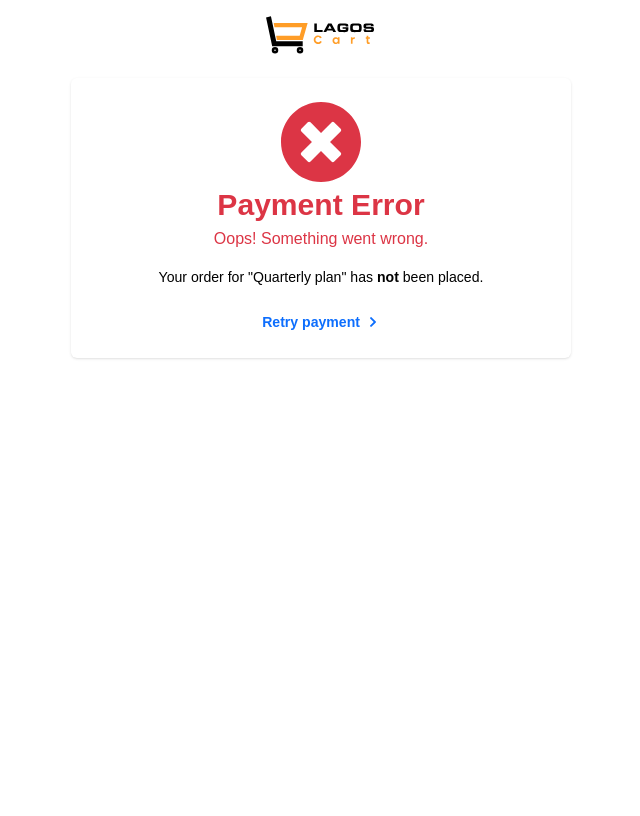
After one commit to iballi2017/lagos-cart, a PHP site: page /payment-failed.html in a window 1280 px wide. The commit adds this page. Shown: the whole page, without its empty margins (319-959 px from the left). Run offline with PHP 8.4, Linux system fonts and the light colour scheme.

Commit message:
implement designs for successful and failed payment/order

```diff
--- /dev/null
+++ b/src/payment-failed.html
@@ -0,0 +1,49 @@
+<!DOCTYPE html>
+<html lang="en">
+
+<head>
+    <meta charset="UTF-8">
+    <meta name="viewport" content="width=device-width, initial-scale=1.0">
+    <title>Lagoscart - Online shopping mall | Subscription plans</title>
+    <link rel="icon" type="image/x-icon" href="./assets/icons/favicon.png">
+    <!-- Custom CSS -->
+    <link rel="stylesheet" href="./stylesheets/main.css">
+    <!-- tailwind compiled css -->
+    <link rel="stylesheet" href="./stylesheets/tailwind.css">
+</head>
+
+<body>
+    <div class="subscription-plans">
+        <header class="my-4">
+            <div class="wrapper">
+                <a href="https://lagoscart.com/">
+                    <div class="logo-wrapper mx-auto">
+                        <img src="./assets/images/brand-logo.svg" alt="">
+                    </div>
+                </a>
+            </div>
+        </header>
+
+        <main>
+            <section>
+                <div class="wrapper">
+                    <div class="payment-status-card | failed | shadow rounded-md mx-auto mt-6">
+                        <div class="failed-icon">
+                            <img src="./assets/icons/times-circle-solid.svg" alt="">
+                        </div>
+                        <div class="text-center">
+                            <h1 class="text-danger font-bold fs-300">Payment Error</h1>
+                            <p class="text-danger">Oops! Something went wrong.</p>
+                            <p class="mt-4 fs-50">Your order for "Quarterly plan" has <strong>not</strong> been placed.</p>
+                            <p class="text-blue-link font-bold">
+                                <a href="#" class="fs-50 link mt-6">Retry payment</a>
+                            </p>
+                        </div>
+                    </div>
+                </div>
+            </section>
+        </main>
+    </div>
+</body>
+
+</html>
--- a/src/sass/_components/_cards.scss
+++ b/src/sass/_components/_cards.scss
@@ -54,13 +54,45 @@
     button {
       font-weight: 500;
     }
-
-
   }
-  @include mixins.maxmq(50em){
+  @include mixins.maxmq(50em) {
     margin-top: 4em;
-    &.card{
-        line-height: 25px;
+    &.card {
+      line-height: 25px;
     }
   }
 }
+
+.payment-status-card {
+  max-width: 500px;
+  padding: 1.5em;
+
+  &.successful,
+  &.failed {
+    .failed-icon {
+      max-width: 5rem;
+      margin: 0 auto;
+    }
+    .link {
+      display: inline-flex;
+      align-items: center;
+      &::after {
+        // content: url(../assets/icons/chevron-right-solid.svg);
+        content: "";
+        background-image: url(../assets/icons/chevron-right-solid.svg);
+        background-size: contain;
+        background-repeat: no-repeat;
+        display: block;
+        width: 10px;
+        height: 10px;
+        margin-left: 0.7em;
+      }
+    }
+  }
+
+  &.successful {
+  }
+
+  &.failed {
+  }
+}
--- a/src/sass/_partials/_variables.scss
+++ b/src/sass/_partials/_variables.scss
@@ -4,6 +4,10 @@
   --color-secondary: #3a8c13;
   --color-text: #333333;
   --color-white: #ffffff;
+  --color-danger: #dc3545;
+  --color-blue-link: #0d6efd;
+  --color-success: #198754;
+
 
   /* TYPOGRAPHY */
   @import url("https://fonts.googleapis.com/css2?family=Poppins:wght@400;600;700;900&display=swap");
@@ -16,6 +20,7 @@
   --fs-plan-card-title: 1.25rem; //20px;
   --fs-plan-card-tagline: 1.5rem; //24px;
   --fs-50: 0.88rem; //14px;
+  --fs-300: 1.88rem; //30px;
 
   /* SIZES */
   --size-50: 1.88em; //30px;
@@ -36,10 +41,11 @@
 @media (max-width: 50em) {
   :root {
     /* TYPOGRAPHY */
+  --fs-300: 1.56rem; //25px;
 
     /* SIZES */
-  --fs-hero-title: 1.56rem; //25px;
-  line-height: 35px;
+    --fs-hero-title: 1.56rem; //25px;
+    line-height: 35px;
 
     --size-50: 1em; //16px;
     --size-100: 1.38em; //22px;
--- a/src/sass/_utility/_index.scss
+++ b/src/sass/_utility/_index.scss
@@ -14,8 +14,37 @@
 .text-secondary {
     color: var(--color-secondary);
 }
+
+.text-danger {
+    color: var(--color-danger);
+}
+
+.text-blue-link{
+    color: var(--color-blue-link);
+}
+
+.text-success{
+    color: var(--color-success);
+}
+
 .bg-secondary {
     background-color: var(--color-secondary);
+}
+
+.bg-danger {
+    background-color: var(--color-danger);
+}
+
+.bg-blue-link{
+    background-color: var(--color-blue-link);
+}
+
+.bg-success{
+    background-color: var(--color-success);
+}
+
+.fs-hero-title {
+    font-size: var(--fs-hero-title);
 }
 
 .fs-plan-card-title {
@@ -24,6 +53,14 @@
 
 .fs-plan-card-tagline {
     font-size: var(--fs-plan-card-tagline);
+}
+
+.fs-50 {
+    font-size: var(--fs-50);
+}
+
+.fs-300 {
+    font-size: var(--fs-300);
 }
 
 .fw-bold {
@@ -49,10 +86,6 @@
     text-decoration: underline;
 }
 
-.fs-hero-title {
-    font-size: var(--fs-hero-title);
-}
-
 .lh-200 {
     line-height: var(--lh-200);
 }
--- a/src/stylesheets/main.css
+++ b/src/stylesheets/main.css
@@ -12,6 +12,9 @@
   --color-secondary: #3a8c13;
   --color-text: #333333;
   --color-white: #ffffff;
+  --color-danger: #dc3545;
+  --color-blue-link: #0d6efd;
+  --color-success: #198754;
   /* TYPOGRAPHY */
   @import url("https://fonts.googleapis.com/css2?family=Poppins:wght@400;600;700;900&display=swap");
   --ff-primary: "Poppins", sans-serif;
@@ -20,6 +23,7 @@
   --fs-plan-card-title: 1.25rem;
   --fs-plan-card-tagline: 1.5rem;
   --fs-50: 0.88rem;
+  --fs-300: 1.88rem;
   /* SIZES */
   --size-50: 1.88em;
   --size-100: 2.63em;
@@ -38,6 +42,7 @@
 @media (max-width: 50em) {
   :root {
     /* TYPOGRAPHY */
+    --fs-300: 1.56rem;
     /* SIZES */
     --fs-hero-title: 1.56rem;
     line-height: 35px;
@@ -158,8 +163,36 @@ html {
   color: var(--color-secondary);
 }
 
+.text-danger {
+  color: var(--color-danger);
+}
+
+.text-blue-link {
+  color: var(--color-blue-link);
+}
+
+.text-success {
+  color: var(--color-success);
+}
+
 .bg-secondary {
   background-color: var(--color-secondary);
+}
+
+.bg-danger {
+  background-color: var(--color-danger);
+}
+
+.bg-blue-link {
+  background-color: var(--color-blue-link);
+}
+
+.bg-success {
+  background-color: var(--color-success);
+}
+
+.fs-hero-title {
+  font-size: var(--fs-hero-title);
 }
 
 .fs-plan-card-title {
@@ -168,6 +201,14 @@ html {
 
 .fs-plan-card-tagline {
   font-size: var(--fs-plan-card-tagline);
+}
+
+.fs-50 {
+  font-size: var(--fs-50);
+}
+
+.fs-300 {
+  font-size: var(--fs-300);
 }
 
 .fw-bold {
@@ -192,10 +233,6 @@ html {
 
 .text-underline {
   text-decoration: underline;
-}
-
-.fs-hero-title {
-  font-size: var(--fs-hero-title);
 }
 
 .lh-200 {
@@ -260,6 +297,28 @@ html {
   }
 }
 
+.payment-status-card {
+  max-width: 500px;
+  padding: 1.5em;
+}
+.payment-status-card.successful .failed-icon, .payment-status-card.failed .failed-icon {
+  max-width: 5rem;
+  margin: 0 auto;
+}
+.payment-status-card.successful .link, .payment-status-card.failed .link {
+  display: inline-flex;
+  align-items: center;
+}
+.payment-status-card.successful .link::after, .payment-status-card.failed .link::after {
+  content: "";
+  background-image: url(../assets/icons/chevron-right-solid.svg);
+  background-size: contain;
+  background-repeat: no-repeat;
+  display: block;
+  width: 10px;
+  height: 10px;
+  margin-left: 0.7em;
+}
 .wrapper {
   margin: 0 auto;
   padding-right: 15px;
--- a/tailwind.config.js
+++ b/tailwind.config.js
@@ -13,7 +13,7 @@ module.exports = {
       // Configure your color palette here
       // transparent: 'transparent',
       // current: 'currentColor',
-      // 'white': '#ffffff',
+      'white': '#ffffff',
       // 'primary': '#FFBB37',
       // 'dark': '#333333 !important',
     },
```
Also changed, not shown: src/payment-successful.html (added, +49 -0 lines), src/assets/icons/check-circle-solid.svg (added), src/assets/icons/chevron-right-solid.svg (added), src/assets/icons/times-circle-solid.svg (added), src/stylesheets/tailwind.css, 1 other file.
